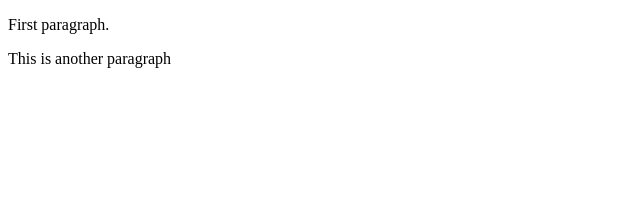
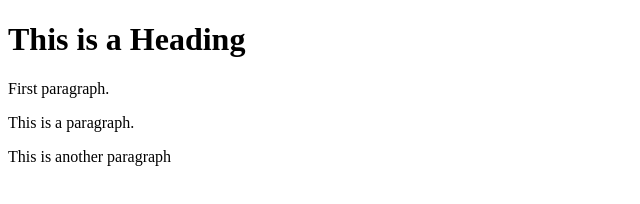
Before and after one commit to jaypomme/learning-git, a plain HTML site: page index.html in a window 1280 px wide. Shown: the whole page, without its empty margins (0-640 px from the left). Drawn offline with Linux system fonts and the light colour scheme.

Commit message:
Update index.html

```diff
--- a/index.html
+++ b/index.html
@@ -4,7 +4,9 @@
 <title>Page Title</title>
 </head>
 <body>
+    <h1>This is a Heading</h1>
     <p>First paragraph.</p>
+    <p>This is a paragraph.</p1>
     <p>This is another paragraph</p>
 </body>
 </html>
```
